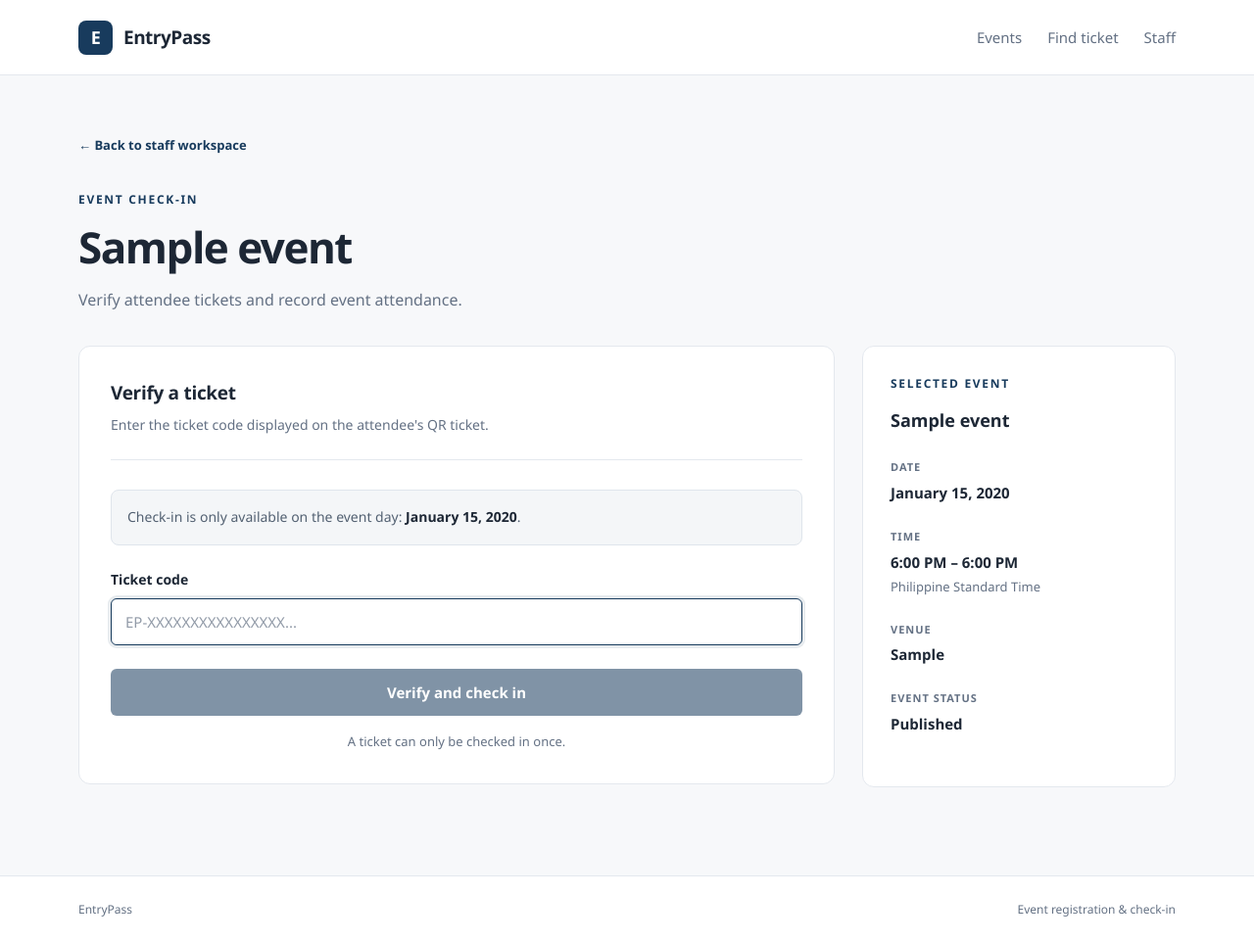
After one commit to MichaelGrant-Libato/entrypass-event-registration, a Django app: page /staff/events/1/checkin/ in a window 1280 px wide. The commit adds this page. Shown: the whole page at 98% size. Run offline with Django 5.2, Linux system fonts and the light colour scheme; a user stored in the database is signed in; tables that the repository leaves empty hold one stand-in row (values such as "Sample post").

Commit message:
feat(checkin): implement event ticket validation and attendance tracking

```diff
--- a/checkin/forms.py
+++ b/checkin/forms.py
@@ -1,6 +1,6 @@
-
 from django.contrib.auth.forms import AuthenticationForm
 from django.core.exceptions import ValidationError
+from django import forms
 
 
 class StaffLoginForm(AuthenticationForm):
@@ -14,3 +14,22 @@ class StaffLoginForm(AuthenticationForm):
                 "Invalid username or password.",
                 code="invalid_login",
             )
+
+
+class TicketCheckInForm(forms.Form):
+    ticket_code = forms.CharField(
+        label="Ticket code",
+        max_length=100,
+        widget=forms.TextInput(attrs={
+            "class": "form-input",
+            "placeholder": "EP-XXXXXXXXXXXXXXXX...",
+            "autocomplete": "off",
+            "spellcheck": "false",
+            "autofocus": True,
+        }),
+    )
+
+    def clean_ticket_code(self):
+        return self.cleaned_data[
+            "ticket_code"
+        ].strip().upper()
--- /dev/null
+++ b/checkin/templates/checkin/event_checkin.html
@@ -0,0 +1,142 @@
+
+{% extends "events/base.html" %}
+
+{% block title %}Event Check-in | EntryPass{% endblock %}
+
+{% block content %}
+<a href="{% url 'checkin:dashboard' %}" class="back-link">
+    &larr; Back to staff workspace
+</a>
+
+<div class="checkin-heading">
+    <p class="eyebrow">EVENT CHECK-IN</p>
+    <h1>{{ event.title }}</h1>
+    <p class="page-description">
+        Verify attendee tickets and record event attendance.
+    </p>
+</div>
+
+<div class="checkin-layout">
+    <section class="form-card">
+        <div class="form-card-header">
+            <h2>Verify a ticket</h2>
+            <p>
+                Enter the ticket code displayed on
+                the attendee's QR ticket.
+            </p>
+        </div>
+
+        {% if not can_check_in %}
+        <div class="checkin-window-note" role="status">
+            Check-in is only available on the event day:
+            <strong>{{ event.starts_at|date:"F j, Y" }}</strong>.
+        </div>
+        {% endif %}
+
+        {% if result %}
+        <div
+            class="checkin-result checkin-result-{{ result.status }}"
+            role="status"
+            aria-live="polite"
+        >
+            {% if result.status == "checked_in" %}
+                <strong>Checked in</strong>
+                <p>
+                    {{ result.registration.full_name }}
+                    has been checked in successfully.
+                </p>
+
+            {% elif result.status == "already_checked_in" %}
+                <strong>Already checked in</strong>
+                <p>
+                    {{ result.registration.full_name }}
+                    was checked in on
+                    {{ result.registration.checked_in_at|date:"M j, Y" }}
+                    at
+                    {{ result.registration.checked_in_at|time:"g:i A" }}.
+                </p>
+
+            {% elif result.status == "invalid_ticket" %}
+                <strong>Invalid ticket</strong>
+                <p>
+                    This ticket is not valid for the
+                    selected event.
+                </p>
+
+            {% elif result.status == "wrong_day" %}
+                <strong>Check-in unavailable</strong>
+                <p>
+                    Attendance can only be recorded
+                    on the scheduled event day.
+                </p>
+            {% endif %}
+        </div>
+        {% endif %}
+
+        <form method="post" novalidate>
+            {% csrf_token %}
+
+            {% for field in form %}
+            <div class="form-field">
+                <label for="{{ field.id_for_label }}">
+                    {{ field.label }}
+                </label>
+
+                {{ field }}
+
+                {% for error in field.errors %}
+                <p class="field-error" role="alert">
+                    {{ error }}
+                </p>
+                {% endfor %}
+            </div>
+            {% endfor %}
+
+            <button
+                type="submit"
+                class="button"
+                {% if not can_check_in %}disabled{% endif %}
+            >
+                Verify and check in
+            </button>
+        </form>
+
+        <p class="checkin-helper">
+            A ticket can only be checked in once.
+        </p>
+    </section>
+
+    <aside class="summary-card">
+        <p class="eyebrow">SELECTED EVENT</p>
+        <h2>{{ event.title }}</h2>
+
+        <div class="summary-item">
+            <span class="meta-label">DATE</span>
+            <strong>
+                {{ event.starts_at|date:"F j, Y" }}
+            </strong>
+        </div>
+
+        <div class="summary-item">
+            <span class="meta-label">TIME</span>
+            <strong>
+                {{ event.starts_at|time:"g:i A" }} –
+                {{ event.ends_at|time:"g:i A" }}
+            </strong>
+            <span class="muted">
+                Philippine Standard Time
+            </span>
+        </div>
+
+        <div class="summary-item">
+            <span class="meta-label">VENUE</span>
+            <strong>{{ event.venue }}</strong>
+        </div>
+
+        <div class="summary-item">
+            <span class="meta-label">EVENT STATUS</span>
+            <strong>{{ event.get_status_display }}</strong>
+        </div>
+    </aside>
+</div>
+{% endblock %}
--- a/checkin/urls.py
+++ b/checkin/urls.py
@@ -12,6 +12,11 @@ urlpatterns = [
         "",
         views.dashboard,
         name="dashboard",
+    ),
+    path(
+        "events/<int:event_id>/checkin/",
+        views.event_checkin,
+        name="event_checkin",
     ),
     path(
         "login/",
--- a/checkin/views.py
+++ b/checkin/views.py
@@ -2,6 +2,13 @@
 from django.contrib.auth.decorators import user_passes_test
 from django.shortcuts import render
 from django.views.decorators.cache import never_cache
+
+from django.shortcuts import get_object_or_404
+from django.utils import timezone
+from django.views.decorators.http import require_http_methods
+
+from .forms import TicketCheckInForm
+from .services import check_in_ticket
 
 from events.models import Event
 
@@ -23,3 +30,45 @@ def dashboard(request):
         "checkin/dashboard.html",
         {"events": events},
     )
+
+
+@never_cache
+@staff_required
+@require_http_methods(["GET", "POST"])
+def event_checkin(request, event_id):
+    event = get_object_or_404(
+        Event,
+        pk=event_id,
+    )
+
+    event_date = timezone.localtime(
+        event.starts_at
+    ).date()
+
+    can_check_in = (
+        timezone.localdate() == event_date
+    )
+
+    form = TicketCheckInForm(
+        request.POST if request.method == "POST" else None
+    )
+
+    result = None
+
+    if request.method == "POST" and form.is_valid():
+        result = check_in_ticket(
+            event=event,
+            ticket_code=form.cleaned_data["ticket_code"],
+            staff_user=request.user,
+        )
+
+    return render(
+        request,
+        "checkin/event_checkin.html",
+        {
+            "event": event,
+            "form": form,
+            "result": result,
+            "can_check_in": can_check_in,
+        },
+    )
--- a/events/static/events/styles.css
+++ b/events/static/events/styles.css
@@ -823,3 +823,92 @@ h1 {
         margin-top: 0;
     }
 }
+
+
+/* Event check-in */
+
+.staff-checkin-link {
+    margin-top: 8px;
+    color: var(--primary);
+    font-size: 13px;
+    font-weight: 700;
+}
+
+.staff-checkin-link:hover {
+    text-decoration: underline;
+}
+
+.checkin-heading {
+    margin-bottom: 34px;
+}
+
+.checkin-layout {
+    display: grid;
+    grid-template-columns: minmax(0, 1fr) 320px;
+    gap: 28px;
+    align-items: start;
+}
+
+.checkin-result {
+    padding: 18px 20px;
+    margin-bottom: 26px;
+    border: 1px solid transparent;
+    border-radius: 8px;
+    font-size: 14px;
+}
+
+.checkin-result strong {
+    display: block;
+    margin-bottom: 6px;
+    font-size: 16px;
+}
+
+.checkin-result p {
+    margin-bottom: 0;
+}
+
+.checkin-result-checked_in {
+    background: #edf7f0;
+    border-color: #cce8d3;
+    color: #22673d;
+}
+
+.checkin-result-already_checked_in {
+    background: #fff9e8;
+    border-color: #efdfaa;
+    color: #805b16;
+}
+
+.checkin-result-invalid_ticket {
+    background: #fff1f1;
+    border-color: #f0cccc;
+    color: #a33535;
+}
+
+.checkin-result-wrong_day,
+.checkin-window-note {
+    padding: 16px;
+    margin-bottom: 24px;
+    background: #f4f6f8;
+    border: 1px solid #dfe5ec;
+    border-radius: 8px;
+    color: #536172;
+    font-size: 14px;
+}
+
+.checkin-window-note strong {
+    color: var(--text);
+}
+
+.checkin-helper {
+    margin: 16px 0 0;
+    color: var(--muted);
+    font-size: 13px;
+    text-align: center;
+}
+
+@media (max-width: 768px) {
+    .checkin-layout {
+        grid-template-columns: 1fr;
+    }
+}
```
Also changed, not shown: checkin/services.py (added, +85 -0 lines), checkin/templates/checkin/dashboard.html (+11 -0 lines), checkin/test_checkin.py (added, +211 -0 lines).
